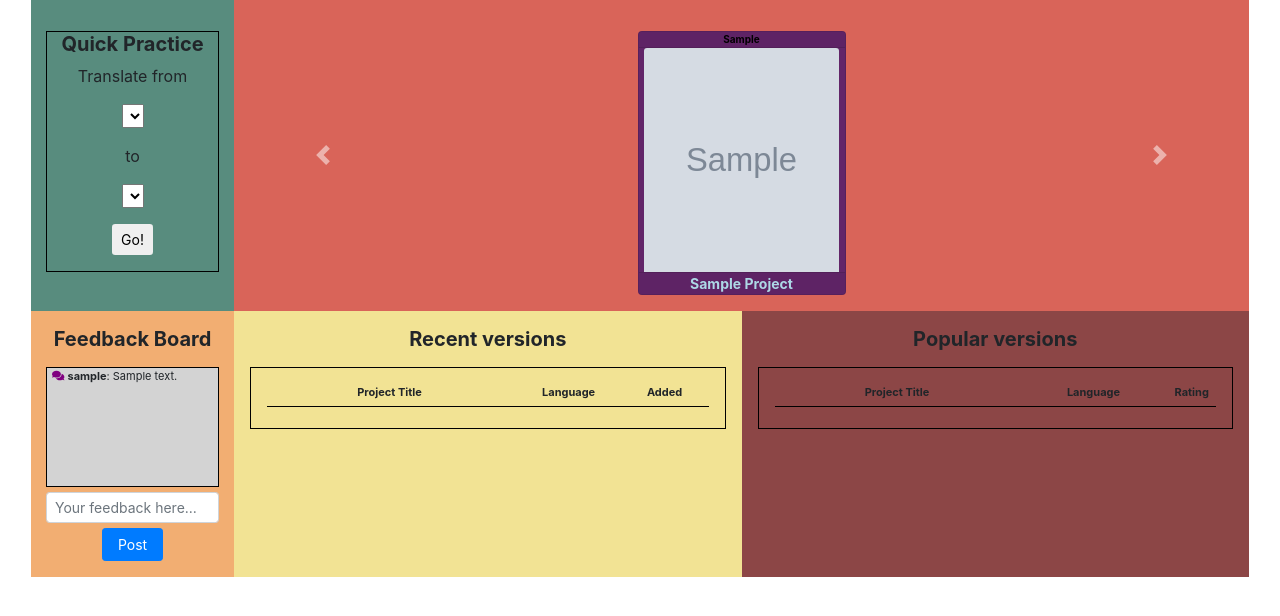
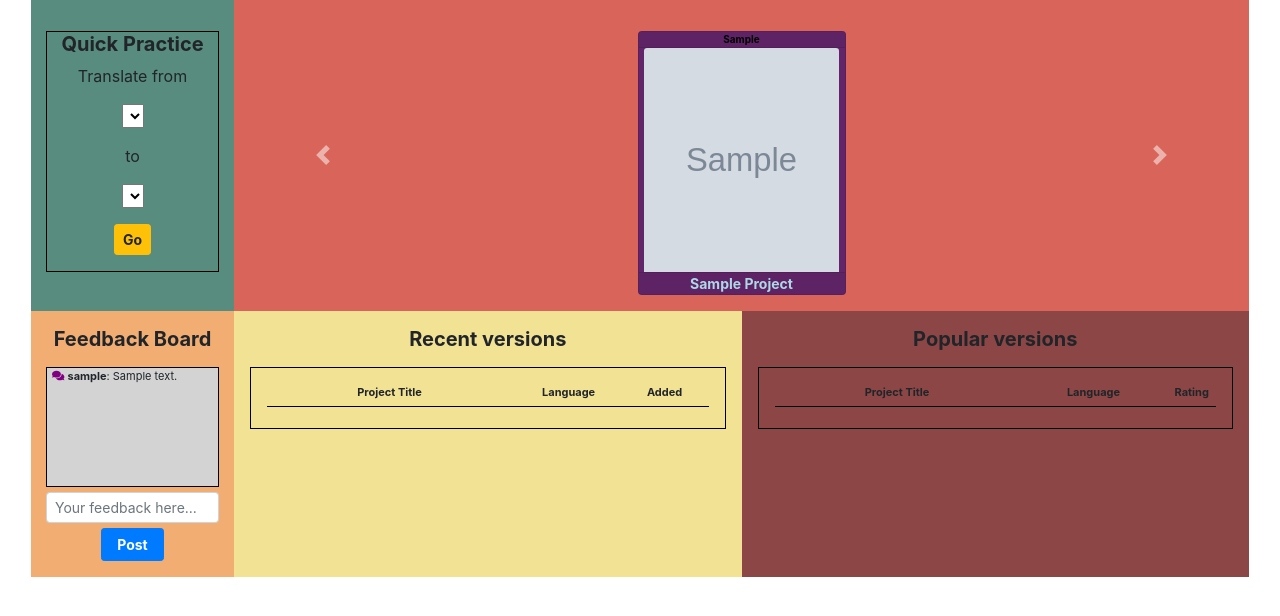
Before and after one commit to timton/parallellearn, a Flask app: page /quick_practice in a window 1280 px wide. Shown: the part 56-672 px from the top of the page. Run offline with Flask 2, Linux system fonts and the light colour scheme; tables that the repository leaves empty hold one stand-in row (values such as "Sample post"); grey boxes marked "Sample" are stand-in pictures; data that the repository does not hold is empty; some libraries are stand-ins or nearby versions.

Commit message:
tweaks: index title, practice button margin, some buttons color

```diff
--- a/templates/index.html
+++ b/templates/index.html
@@ -1,7 +1,7 @@
 {% extends "layout.html" %}
 
 {% block title %}
-    Welcome
+    One Language Good, Two Better
 {% endblock %}
 
 {% block main %}
@@ -34,7 +34,7 @@
                             </br>
                             </p>
                             <form action="{{ url_for('quick_practice') }}" method="post" id="quick_practice_form">
-                                <p><button type="submit" class="btn btn-default btn-sm">Go!</button></p>
+                                <p><button type="submit" class="btn btn-warning btn-sm"><b>Go</b></button></p>
                             </form>
                     </div>
                 </div>
@@ -118,7 +118,7 @@
                         <label class="sr-only" for="comment">Comment</label>
                         <input type="text" class="form-control form-control-sm" id="comment"
                                placeholder="Your feedback here..." name="comment" required>
-                        <button type="submit" class="btn btn-primary btn-sm">Post</button>
+                        <button type="submit" class="btn btn-primary btn-sm"><b>Post</b></button>
                     <form>
                 </div>
 
--- a/templates/project_practice.html
+++ b/templates/project_practice.html
@@ -107,6 +107,7 @@
                   onsubmit="event.preventDefault(); displayNextLine({{ project['from_lines'] }}, {{ project['to_lines'] }}, {{ project['line_count'] }}); ">
                 <button class="btn btn-success" type="submit" id="next_line" value="{{ project['starting_line'] + 1 }}">Next</button>
             </form>
+            <br>
         {% endif %}
     </div>
 {% endblock %}
--- a/templates/quick_practice.html
+++ b/templates/quick_practice.html
@@ -71,5 +71,6 @@
               onsubmit="event.preventDefault(); displayNextLine({{ project['from_lines'] }}, {{ project['to_lines'] }}, {{ project['line_count'] }}); ">
             <button class="btn btn-success" type="submit" id="next_line" value="{{ project['starting_line'] + 1}}">Next</button>
         </form>
+        <br>
     </div>
 {% endblock %}
--- a/templates/view_project.html
+++ b/templates/view_project.html
@@ -86,7 +86,7 @@
             </button>
         </form>
         <form action="{{ url_for('prepare_download') }}" method="POST" class="pl-form">
-            <button type="submit" name="prepare_download" value="{{ project['id'] }}" class="btn btn-basic">
+            <button type="submit" name="prepare_download" value="{{ project['id'] }}" class="btn btn-info">
                 Download
             </button>
         </form>
```
